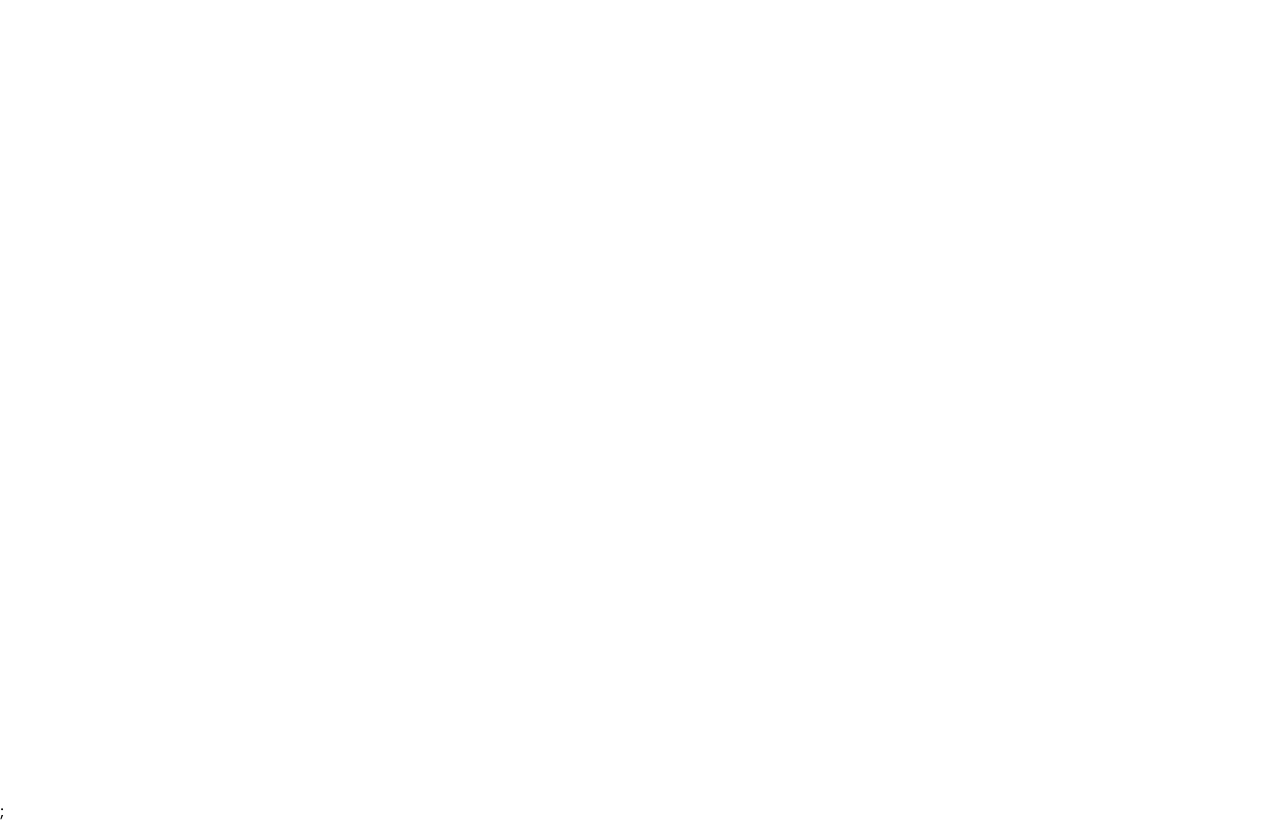
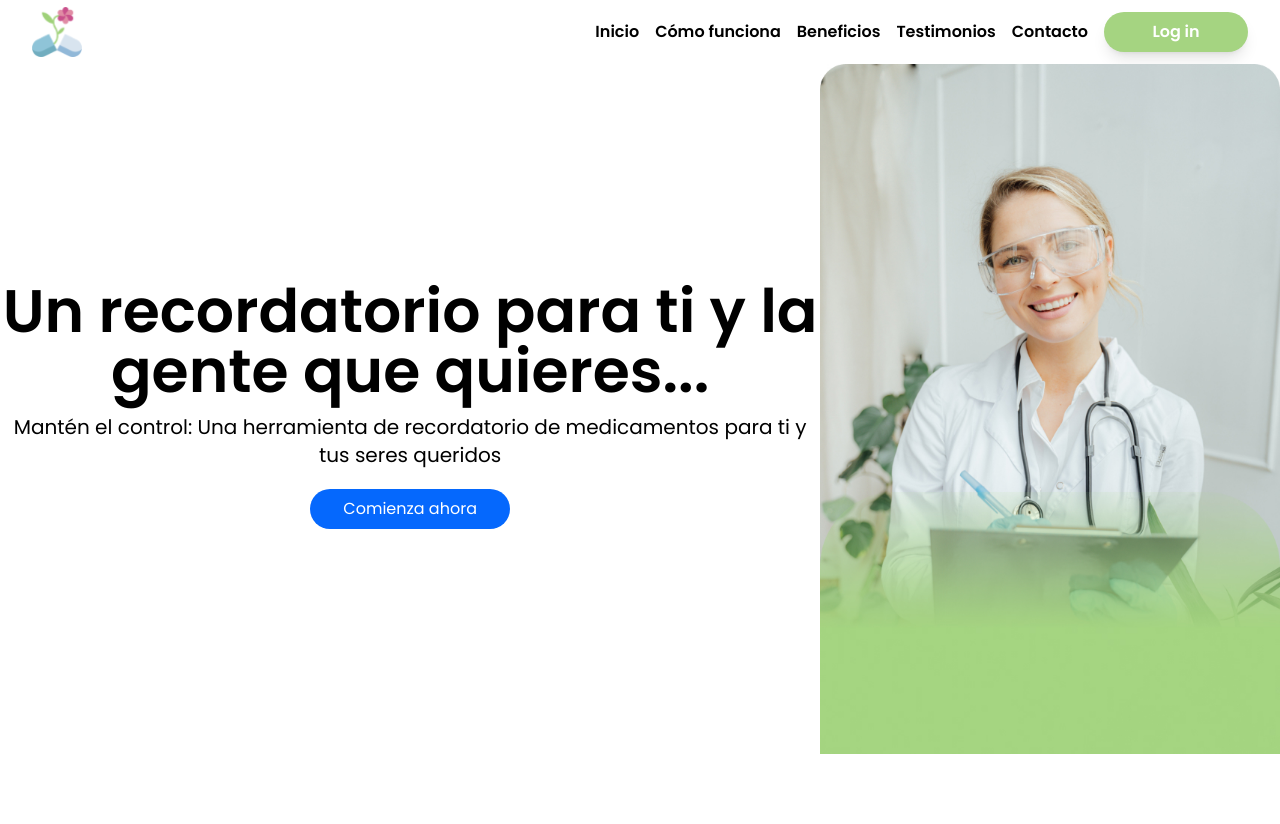
Before and after one commit to No-Country/c12-08-m-php-react, a Next.js app in the folder frontend/: page / in a window 1280 px wide. After the commit the page ends 800 px from the top, so only its background shows below. Built offline with nearby package versions, Linux system fonts and the light colour scheme.

Commit message:
feat:Components Creacion de componente LandingHeader, ruteo de links hecho

```diff
--- a/frontend/components/FormLayoutAuth/FormLayoutAuth.tsx
+++ b/frontend/components/FormLayoutAuth/FormLayoutAuth.tsx
@@ -4,7 +4,7 @@ interface FormLayoutAuthProps {
 
 const FormLayoutAuth = ({ children }: FormLayoutAuthProps) => {
   return (
-    <div className='flex flex-col gap-8 py-4 h-screen md:items-center md:mx-auto md:w-[30rem] md:min-h-[28rem] md:h-auto md:max-h-[36rem] md:gap-6 md:border md:bg-green md:rounded-[20px]'>
+    <div className='flex flex-col gap-8 py-4 h-screen md:items-center md:mx-auto md:w-[30rem] md:min-h-[28rem] md:h-auto md:max-h-[36rem] md:gap-6 md:border md:bg-green md:rounded-[20px] mt-8'>
       {children}
     </div>
   );
--- /dev/null
+++ b/frontend/components/LandingHeader/Body.tsx
@@ -0,0 +1,30 @@
+import React from 'react';
+import Image from 'next/image';
+import landingImage from '/public/img/LandingImage.jpg';
+import Button from 'components/Button/Button';
+import Link from 'next/link';
+
+const Body: React.FC = () => {
+    return (
+        <div className="flex items-center justify-end">
+            <div className="max-w flex flex-col">
+                <h1 className="font-poppins font-semibold text-6xl text-center">
+                    Un recordatorio para ti y la gente que quieres...
+                </h1>
+                <p className="font-poppins font-regular text-xl text-center mt-3">
+                    Mantén el control: Una herramienta de recordatorio de medicamentos para ti y tus seres queridos
+                </p>
+                <div className="text-center mt-3 p-2">
+                    <Button bgColor="blue" color="white" className='w-[200px]'>
+                        <Link href="/register">Comienza ahora</Link>
+                    </Button>
+                </div>
+            </div>
+            <div>
+                <Image src={landingImage} alt="LandingImage" width={800} height={920} />
+            </div>
+        </div>
+    );
+};
+
+export default Body;
--- /dev/null
+++ b/frontend/components/LandingHeader/LandingHeader.tsx
@@ -0,0 +1,15 @@
+import React from 'react';
+import NavBar from './Navbar';
+import Body from './Body';
+
+const LandingHeader = () => {
+    return (
+        <div>
+            <NavBar />
+            <Body />
+        </div>
+
+    )
+}
+
+export default LandingHeader
--- /dev/null
+++ b/frontend/components/LandingHeader/Navbar.tsx
@@ -0,0 +1,50 @@
+import Link from 'next/link';
+import Image from 'next/image';
+import Logo from '/public/svg/Logo.svg';
+import Button from 'components/Button/Button';
+
+const Navbar: React.FC = () => {
+    return (
+        <nav className="bg-white w-full font-poppins font-semibold">
+            <div className="max-w-7xl mx-auto px-4 sm:px-6 lg:px-8">
+                <div className="flex items-center justify-between h-16">
+                    <div className="flex-shrink-0">
+                        <Link href="/">
+                            <Image src={Logo} alt="Logo" width={50} height={50} />
+                        </Link>
+                    </div>
+                    <div className="hidden md:block">
+                        <div className="flex items-center space-x-4">
+                            <div className="flex space-x-4">
+                                <Link href="/">
+                                    Inicio
+                                </Link>
+                                <Link href="/howWorks">
+                                    Cómo funciona
+                                </Link>
+                                <Link href="/benefits">
+                                    Beneficios
+                                </Link>
+                                <Link href="/testimonials">
+                                    Testimonios
+                                </Link>
+                                <Link href="/contact">
+                                    Contacto
+                                </Link>
+                            </div>
+                            <div>
+                                <Button bgColor="green" color="white" className="shadow-lg">
+                                    <Link href="/login">
+                                        Log in
+                                    </Link>
+                                </Button>
+                            </div>
+                        </div>
+                    </div>
+                </div>
+            </div>
+        </nav>
+    );
+};
+
+export default Navbar;
--- a/frontend/pages/_app.tsx
+++ b/frontend/pages/_app.tsx
@@ -12,7 +12,7 @@ const poppins = Poppins({
 export default function App({ Component, pageProps }: AppProps) {
   return (
     <main className={`${poppins.className} ${poppins.variable} min-h-screen `}>
-      <Component {...pageProps} />;
+      <Component {...pageProps} />
     </main>
   );
 }
--- /dev/null
+++ b/frontend/pages/benefits.tsx
@@ -0,0 +1,9 @@
+import React from 'react'
+
+const benefits = () => {
+    return (
+        <h1>Estos son los beneficios de Pilcare</h1>
+    )
+}
+
+export default benefits
--- /dev/null
+++ b/frontend/pages/contact.tsx
@@ -0,0 +1,9 @@
+import React from 'react'
+
+const contact = () => {
+    return (
+        <h1>Esta es la seccion de contacto</h1>
+    )
+}
+
+export default contact
--- /dev/null
+++ b/frontend/pages/howWorks.tsx
@@ -0,0 +1,9 @@
+import React from 'react'
+
+const howWorks = () => {
+    return (
+        <h1>Esta es la seccion de como funciona Pilcare</h1>
+    )
+}
+
+export default howWorks
--- a/frontend/pages/index.tsx
+++ b/frontend/pages/index.tsx
@@ -1,16 +1,17 @@
 import Head from 'next/head';
+import LandingHeader from 'components/LandingHeader/LandingHeader';
 
 export default function Home() {
 
   return (
-    <div className='w-full min-h-screen flex items-center justify-center'>
+    <div className='w-full min-h-screen items-center justify-center'>
       <Head>
         <title>PillCare</title>
         <meta name='description' content='Generated by create next app' />
         <meta name='viewport' content='width=device-width, initial-scale=1' />
         <link rel='icon' href='/favicon.ico' />
       </Head>
+      <LandingHeader />
     </div>
-
   );
 }
--- /dev/null
+++ b/frontend/pages/testimonials.tsx
@@ -0,0 +1,9 @@
+import React from 'react'
+
+const testimonials = () => {
+    return (
+        <h1>Estos son algunos testimonios de nuestros usuarios</h1>
+    )
+}
+
+export default testimonials
```
Also changed, not shown: frontend/public/img/landingImage.jpg (added).
